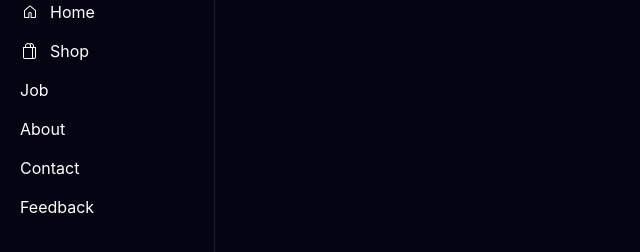
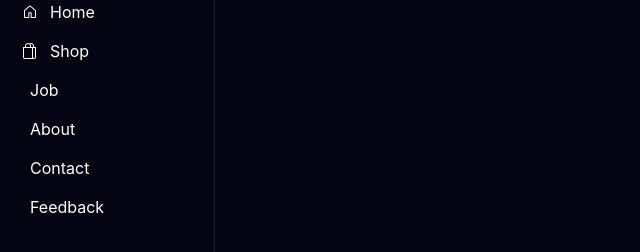
Before and after one commit to shaunpinto22/RENDERZHUB-GWS, a React (Create React App) app: page / in a window 1280 px wide. Shown: the part 148-400 px from the top of the page, without its empty margins (0-640 px from the left). Built offline with nearby package versions, Linux system fonts and the light colour scheme.

Commit message:
#updatebydz

```diff
--- a/src/components/home/Home.jsx
+++ b/src/components/home/Home.jsx
@@ -72,19 +72,19 @@ const Home = () => {
               <li
                 onClick={(e) => handleToolClick("job")}
                 style={getToolStyles("job")}
-              >Job</li>
+              ><span>Job</span></li>
               <li
                 onClick={(e) => handleToolClick("about")}
                 style={getToolStyles("about")}
-              >About</li>
+              ><span>About</span></li>
               <li
                 onClick={(e) => handleToolClick("contact")}
                 style={getToolStyles("contact")}
-              >Contact</li>
+              ><span>Contact</span></li>
               <li
                 onClick={(e) => handleToolClick("feedback")}
                 style={getToolStyles("feedback")}
-              >Feedback</li>
+              ><span>Feedback</span></li>
             </ul>
           </div>
         </div>
```
